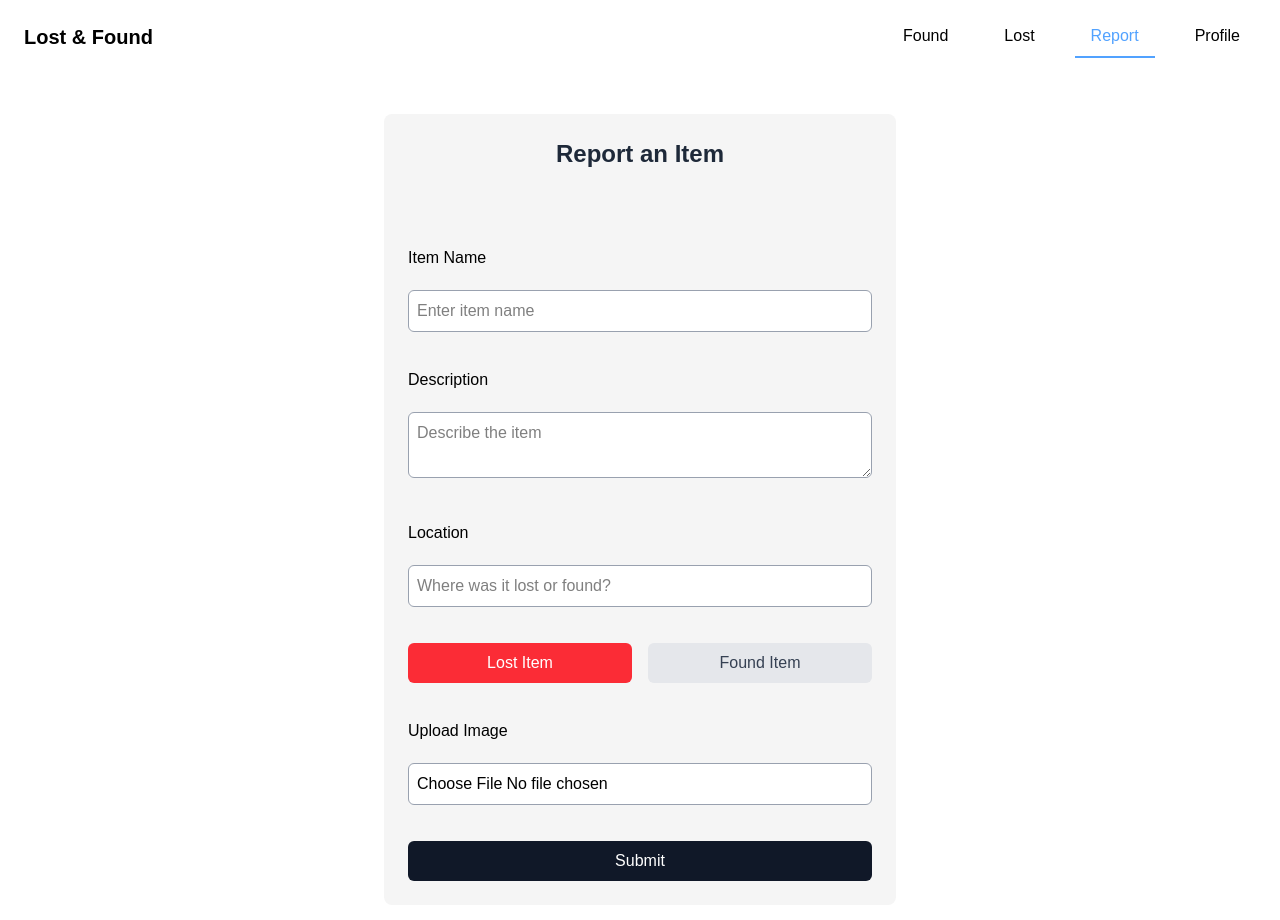
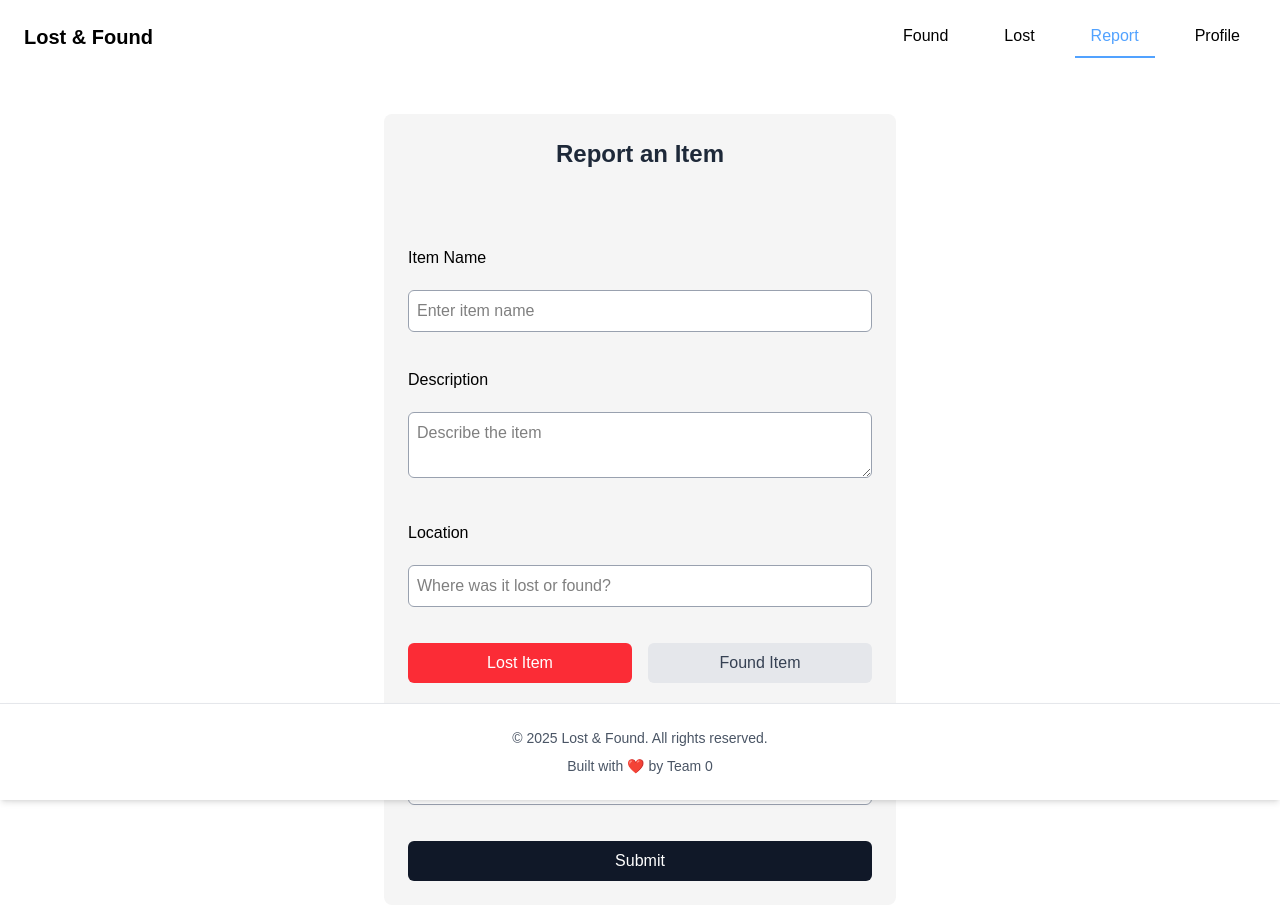
Before and after one commit to HarshaKamakshigari/Lost-and-found, a Next.js app: page /report in a window 1280 px wide. Shown: the top 920 px of the page. Built offline with nearby package versions, Linux system fonts and the light colour scheme; no server answers.

Commit message:
made footer working fine except for report page

```diff
--- /dev/null
+++ b/app/components/foot.js
@@ -0,0 +1,10 @@
+export default function Footer() {
+    return (
+      <footer className="bg-white text-gray-600 py-6 shadow-md border-t border-gray-200 fixed bottom-0 w-full">
+        <div className="max-w-6xl mx-auto px-6 text-center">
+          <p className="text-sm">&copy; {new Date().getFullYear()} Lost & Found. All rights reserved.</p>
+          <p className="text-sm mt-2">Built with ❤️ by Team 0</p>
+        </div>
+      </footer>
+    );
+  }
--- a/app/components/nav.js
+++ b/app/components/nav.js
@@ -12,7 +12,7 @@ export default function Navbar() {
     <nav className="bg-gray-00 text-black py-4 px-6 ">
       <div className="container mx-auto flex justify-between items-center">
         {/* Logo */}
-        <Link href="/" className="text-xl font-bold text-black">
+        <Link href="/home" className="text-xl font-bold text-black">
           Lost & Found
         </Link>
 
--- a/app/found/page.jsx
+++ b/app/found/page.jsx
@@ -123,7 +123,7 @@ export default function LostItems() {
   }, []);
 
   return (
-    <div className="max-w-4xl mx-auto p-6 bg-gray-100 shadow-lg rounded-lg mt-10">
+    <div className="max-w-4xl mx-auto p-6 bg-gray-100 shadow-lg rounded-lg mt-10 mb-10">
       <h1 className="text-2xl font-semibold text-center mb-6 text-black">Found Items</h1>
 
       {lostItems.length === 0 ? (
--- a/app/layout.js
+++ b/app/layout.js
@@ -1,6 +1,7 @@
 "use client";
 import "./globals.css";
 import Navbar from "./components/nav";
+import Footer from "./components/foot";
 
 import { SessionProvider } from "next-auth/react";
 
@@ -10,6 +11,7 @@ export default function RootLayout({ children }) {
       <body className="bg-gray-100">
       <Navbar />
         <SessionProvider>{children}</SessionProvider>
+        <Footer />
       </body>
     </html>
   );
--- a/app/lost/page.jsx
+++ b/app/lost/page.jsx
@@ -8,7 +8,7 @@ export default function LostItems() {
   const [lostItems, setLostItems] = useState([]);
 
   useEffect(() => {
-    // Query to get only items where type is 'lost'
+
     const q = query(collection(db, "reportedItems"), where("type", "==", "lost"));
 
     const unsubscribe = onSnapshot(
@@ -25,11 +25,11 @@ export default function LostItems() {
       }
     );
 
-    return () => unsubscribe(); // Cleanup listener on unmount
+    return () => unsubscribe();
   }, []);
 
   return (
-    <div className="max-w-4xl mx-auto p-6 bg-gray-100 shadow-lg rounded-lg mt-10">
+    <div className="max-w-4xl mx-auto p-6 bg-gray-100 shadow-lg rounded-lg mt-10 mb-10">
       <h1 className="text-2xl font-semibold text-center mb-6 text-black">Lost Items</h1>
 
       {lostItems.length === 0 ? (
--- a/app/report/page.jsx
+++ b/app/report/page.jsx
@@ -203,7 +203,7 @@ export default function ReportItem() {
   };
 
   return (
-    <div className="max-w-lg mx-auto p-6 bg-[#F5F5F5] rounded-lg mt-10">
+    <div className="max-w-lg mx-auto p-6 bg-[#F5F5F5] rounded-lg mt-10 mb-10">
       <h1 className="text-2xl font-semibold text-center mb-4 text-gray-800 pb-10">
         Report an Item
       </h1>
```
